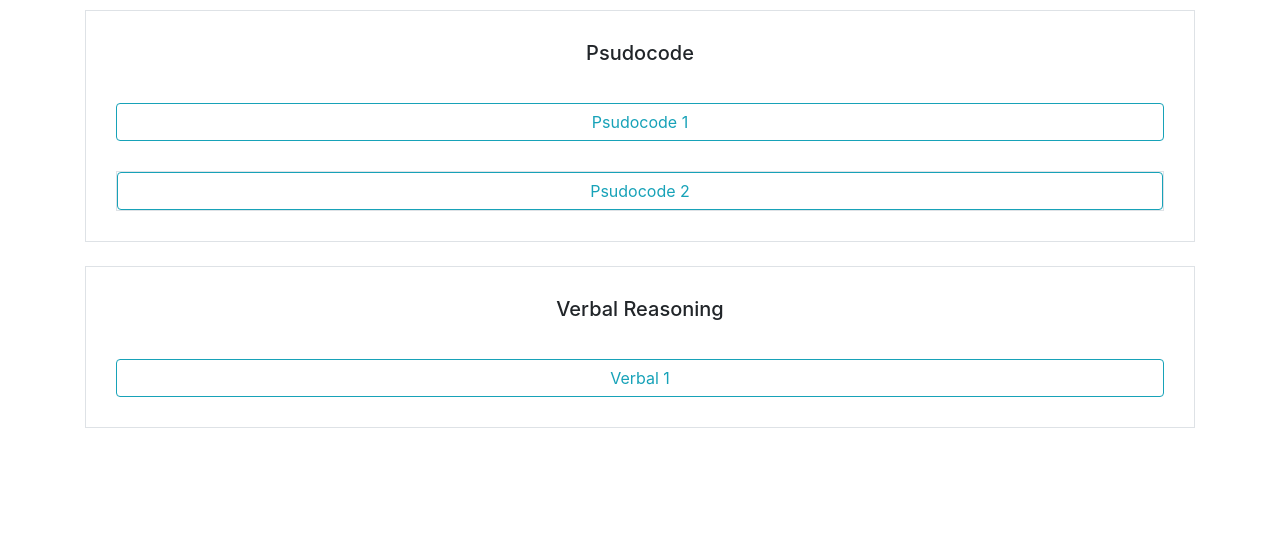
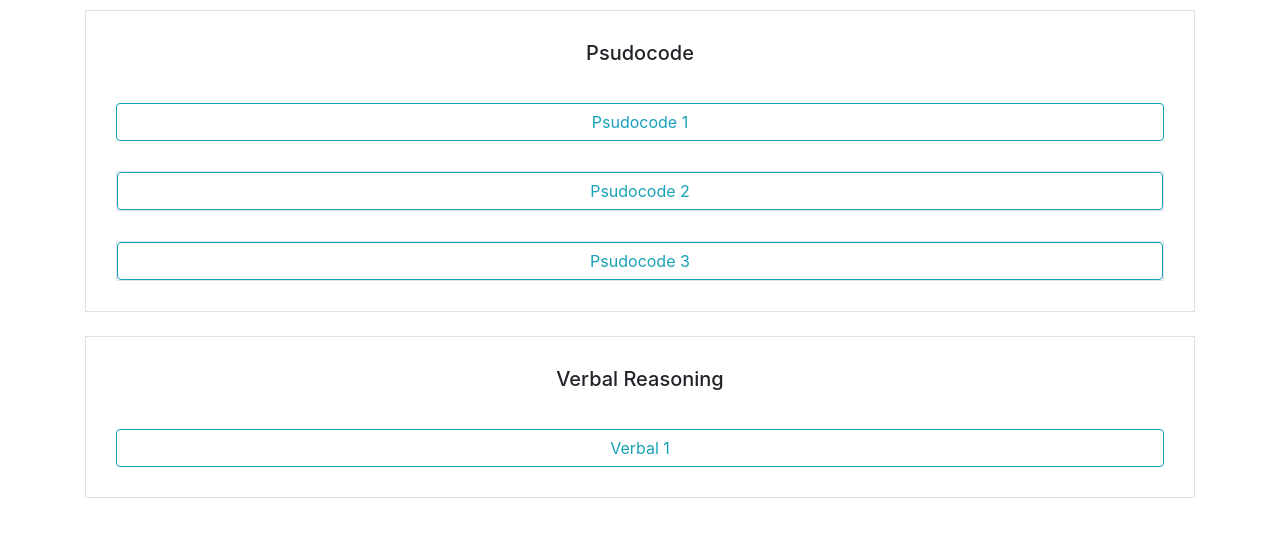
Before and after one commit to sparkteamgames/placement-training, a website: page capgemini-training.html in a window 1280 px wide. Shown: the part 174-710 px from the top of the page. Drawn offline with Linux system fonts and the light colour scheme.

Commit message:
Update capgemini-training.html

```diff
--- a/capgemini-training.html
+++ b/capgemini-training.html
@@ -61,6 +61,10 @@
                 <div class="lead border">
                   <a class="btn btn-outline-info btn-block" href="https://youtu.be/rRuy4eHAp3E" target="_blank">Psudocode 2</a>
                 </div>
+                <br>
+                <div class="lead border">
+                  <a class="btn btn-outline-info btn-block" href="https://youtu.be/IjfOcH8zte4" target="_blank">Psudocode 3</a>
+                </div>
             </div>
             <br>
             <div class="lead border" style="padding: 30px;">
```
